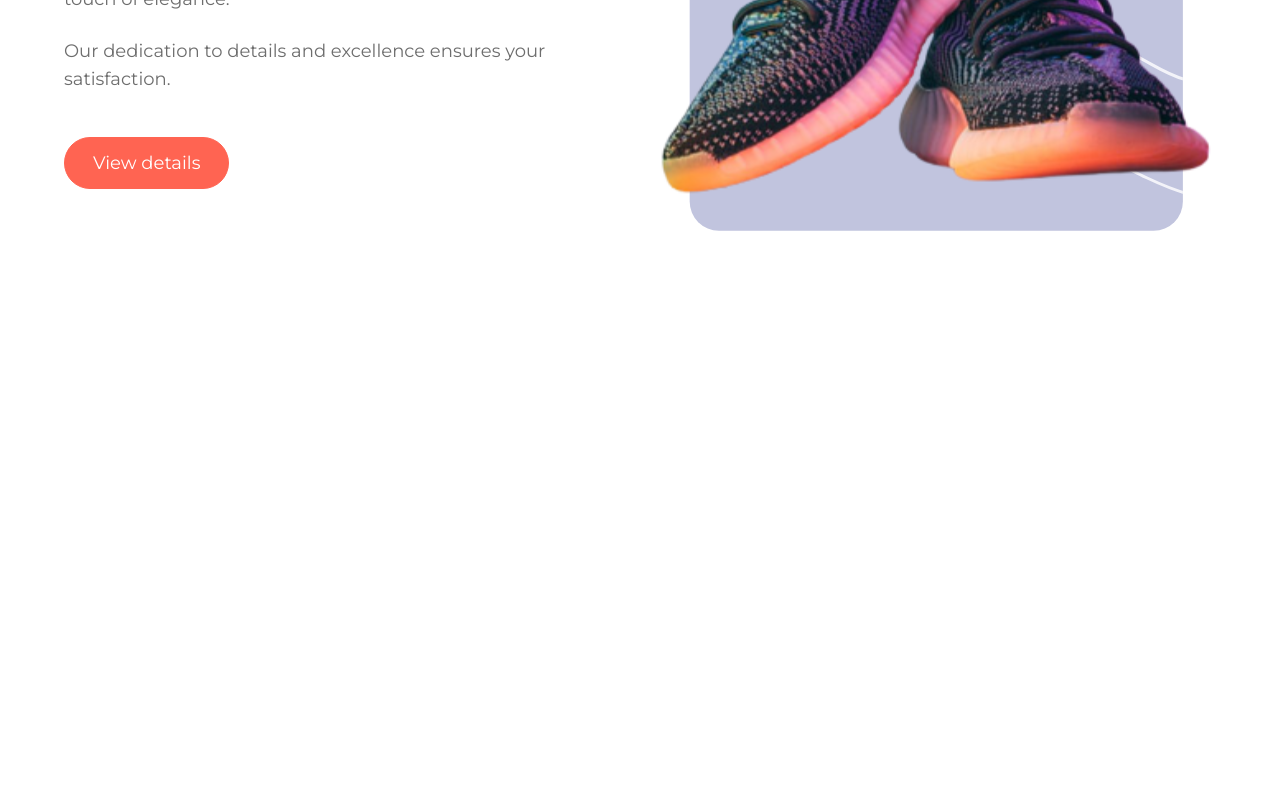
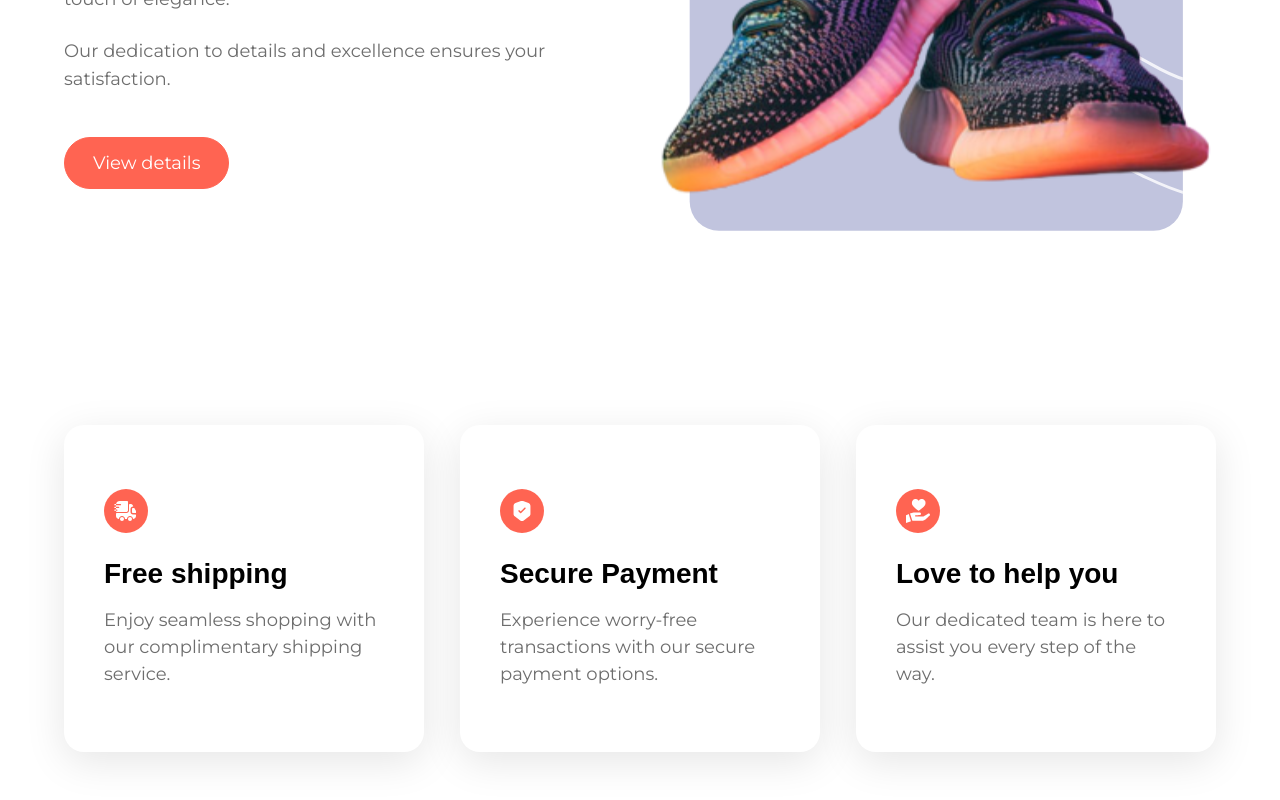
Before and after one commit to kosamtech/nike-landing, a React (Vite) app: page / in a window 1280 px wide. Shown: the part 2110-2910 px from the top of the page. Before the commit the page ends 2439 px from the top, so only its background shows below. Built offline with nearby package versions, Linux system fonts and the light colour scheme; a web font is replaced by a local one.

Commit message:
[feature] implemented services component

```diff
--- a/src/App.tsx
+++ b/src/App.tsx
@@ -1,5 +1,5 @@
 import { Nav } from "./components";
-import { Hero, PopularProducts, SuperQuality } from "./sections";
+import { Hero, PopularProducts, Services, SuperQuality } from "./sections";
 
 function App() {
     return (
@@ -14,6 +14,9 @@
             <section className="padding">
                 <SuperQuality />
             </section>
+            <section className="padding">
+                <Services />
+            </section>
         </main>
     );
 }
--- a/src/sections/index.tsx
+++ b/src/sections/index.tsx
@@ -2,5 +2,6 @@
 import Hero from "./hero";
 import PopularProducts from "./popular-products";
 import SuperQuality from "./super-quality";
+import Services from "./services";
 
-export { CustomerReview, Hero, PopularProducts, SuperQuality };
+export { CustomerReview, Hero, PopularProducts, SuperQuality, Services };
--- /dev/null
+++ b/src/sections/services.tsx
@@ -0,0 +1,15 @@
+import { FC } from "react";
+import { ServiceCard } from "@/components";
+import { services } from "@/constants";
+
+const Services: FC = () => {
+    return (
+        <section className="max-container flex justify-center flex-wrap gap-9">
+            {services.map((service) => (
+                <ServiceCard key={service.label} {...service} />
+            ))}
+        </section>
+    );
+};
+
+export default Services;
```
